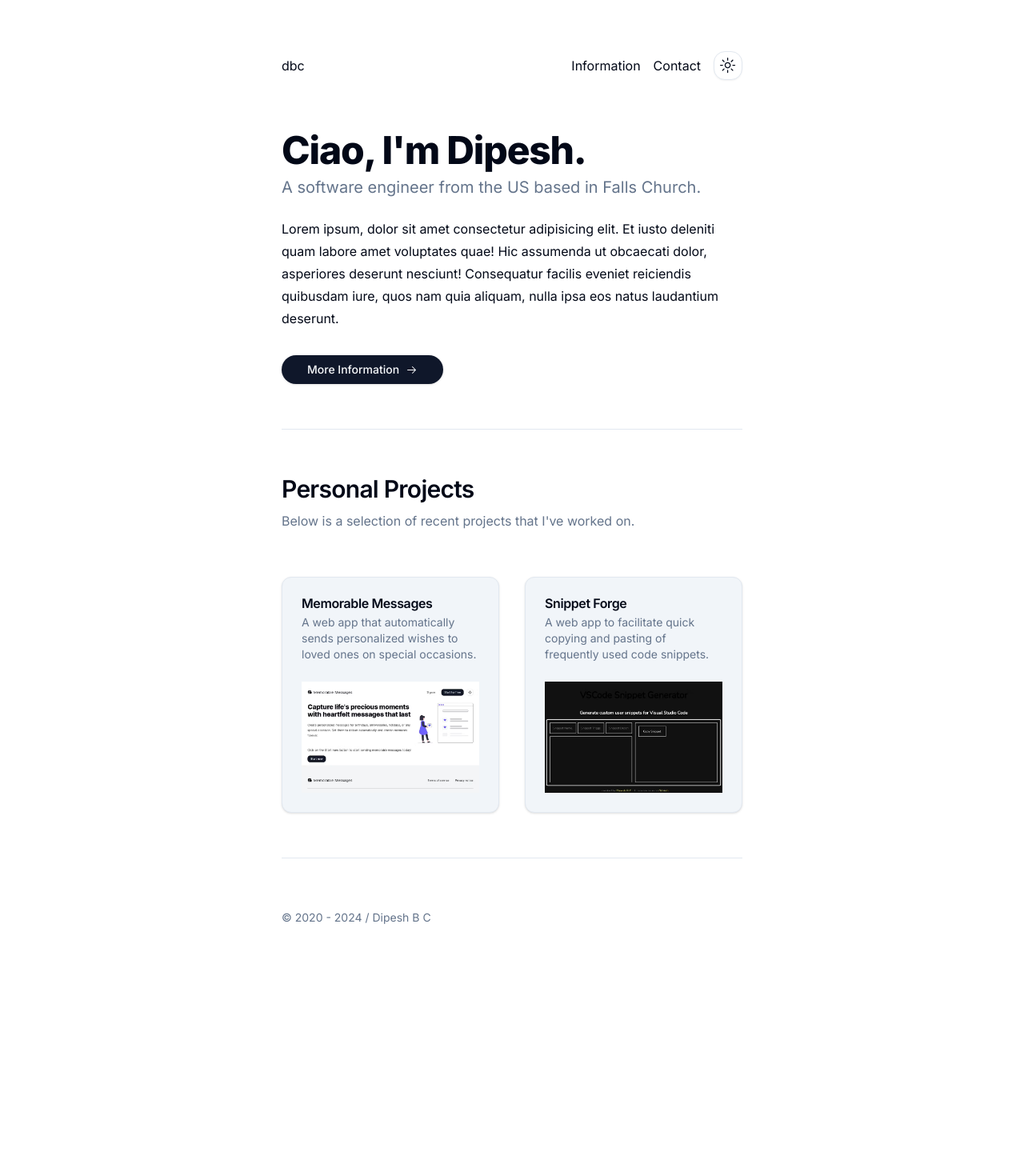
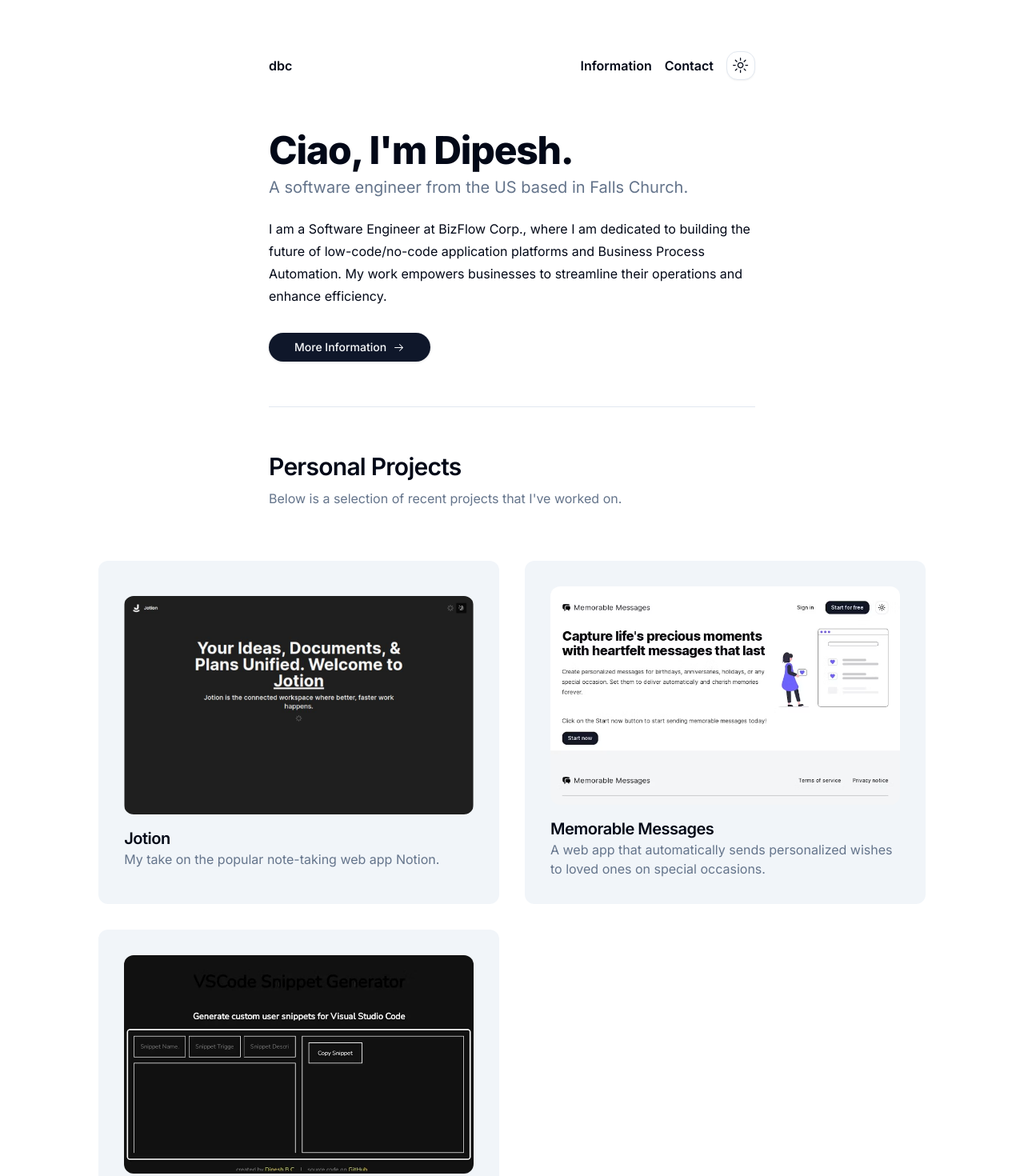
Before and after one commit to bcdipesh/www, a Next.js app: page / in a window 1280 px wide. Shown: the top 1470 px of the page at 80% size. Before the commit the page ends 1221 px from the top, so only its background shows below. Built offline with nearby package versions, Linux system fonts and the light colour scheme.

Commit message:
Add Contact page and update personal-projects styles

```diff
--- /dev/null
+++ b/app/contact/page.tsx
@@ -0,0 +1,68 @@
+import Link from "next/link";
+
+export default function ContactPage() {
+  return (
+    <section className="pb-14">
+      <h1 className="scroll-m-20 text-4xl font-extrabold tracking-tight lg:text-5xl border-b pb-6">
+        Contact
+      </h1>
+
+      <p className="leading-7 [&:not(:first-child)]:mt-6 mb-4">
+        If you'd like to get in touch, you can reach me using the following
+        methods. I am seeking a role in front end web development, ideally with
+        JavaScript (TypeScript) and React, where I can leverage my skills to
+        make a meaningful impact. If you're hiring, let's chat!
+      </p>
+
+      <div className="grid md:grid-cols-2 gap-6">
+        <section>
+          <h3 className="scroll-m-20 text-xl font-semibold tracking-tight">
+            Email
+          </h3>
+          <Link
+            href="mailto:bcdipeshwork@gmail.com"
+            className="text-sm text-muted-foreground"
+          >
+            bcdipeshwork@gmail.com
+          </Link>
+        </section>
+        <section>
+          <h3 className="scroll-m-20 text-xl font-semibold tracking-tight">
+            GitHub
+          </h3>
+          <Link
+            href="https://github.com/bcdipesh"
+            target="_blank"
+            className="text-sm text-muted-foreground"
+          >
+            git/bcdipesh
+          </Link>
+        </section>
+        <section>
+          <h3 className="scroll-m-20 text-xl font-semibold tracking-tight">
+            LinkedIn
+          </h3>
+          <Link
+            href="https://linkedin.com/in/dipeshbc"
+            target="_blank"
+            className="text-sm text-muted-foreground"
+          >
+            in/dipeshbc
+          </Link>
+        </section>
+        <section>
+          <h3 className="scroll-m-20 text-xl font-semibold tracking-tight">
+            X
+          </h3>
+          <Link
+            href="https://x.com/b_c_dipesh"
+            target="_blank"
+            className="text-sm text-muted-foreground"
+          >
+            @b_c_dipesh
+          </Link>
+        </section>
+      </div>
+    </section>
+  );
+}
--- a/app/layout.tsx
+++ b/app/layout.tsx
@@ -40,9 +40,9 @@ export default function RootLayout({
           enableSystem
           disableTransitionOnChange
         >
-          <div className="max-w-2xl lg:max-w-xl mx-auto flex flex-col min-h-dvh px-4 md:px-0 ">
+          <div className="container md:max-w-2xl flex flex-col min-h-dvh">
             <MainHeader />
-            <main className="flex-1">{children}</main>
+            <main className="flex-1 pb-16">{children}</main>
             <MainFooter />
           </div>
         </ThemeProvider>
--- a/app/page.tsx
+++ b/app/page.tsx
@@ -15,11 +15,10 @@ export default function HomePage() {
           A software engineer from the US based in Falls Church.
         </p>
         <p className="leading-7 [&:not(:first-child)]:mt-6">
-          Lorem ipsum, dolor sit amet consectetur adipisicing elit. Et iusto
-          deleniti quam labore amet voluptates quae! Hic assumenda ut obcaecati
-          dolor, asperiores deserunt nesciunt! Consequatur facilis eveniet
-          reiciendis quibusdam iure, quos nam quia aliquam, nulla ipsa eos natus
-          laudantium deserunt.
+          I am a Software Engineer at BizFlow Corp., where I am dedicated to
+          building the future of low-code/no-code application platforms and
+          Business Process Automation. My work empowers businesses to streamline
+          their operations and enhance efficiency.
         </p>
 
         <Button className="mt-8 px-8 rounded-full group" asChild>
--- a/components/main-footer.tsx
+++ b/components/main-footer.tsx
@@ -3,7 +3,7 @@ export default function MainFooter() {
 
   return (
     <footer>
-      <p className="text-sm text-muted-foreground py-16 border-t">
+      <p className="text-sm text-muted-foreground py-8 border-t">
         &copy; 2020 - {now.getFullYear()} / Dipesh B C
       </p>
     </footer>
--- a/components/main-header.tsx
+++ b/components/main-header.tsx
@@ -5,11 +5,17 @@ import { ModeToggle } from "@/components/mode-toggle";
 export default function MainHeader() {
   return (
     <header className="pt-8 md:pt-16 pb-16 flex justify-between items-center">
-      <Link href="/">dbc</Link>
+      <Link href="/" className="font-semibold">
+        dbc
+      </Link>
 
       <nav className="flex gap-4 items-center">
-        <Link href="/info">Information</Link>
-        <Link href="/contact">Contact</Link>
+        <Link href="/info" className="font-semibold">
+          Information
+        </Link>
+        <Link href="/contact" className="font-semibold">
+          Contact
+        </Link>
         <ModeToggle />
       </nav>
     </header>
--- a/components/personal-projects.tsx
+++ b/components/personal-projects.tsx
@@ -1,13 +1,5 @@
 import Image from "next/image";
 import Link from "next/link";
-
-import {
-  Card,
-  CardContent,
-  CardDescription,
-  CardHeader,
-  CardTitle,
-} from "@/components/ui/card";
 
 const projects: {
   href: string;
@@ -16,15 +8,21 @@ const projects: {
   image: string;
 }[] = [
   {
+    title: "Jotion",
+    href: "https://note-taking-app-tan.vercel.app/",
+    description: "My take on the popular note-taking web app Notion.",
+    image: "/jotion.png",
+  },
+  {
     title: "Memorable Messages",
-    href: "https://github.com/bcdipesh/memorable-messages",
+    href: "https://nextmemorablemessages.netlify.app/",
     description:
       "A web app that automatically sends personalized wishes to loved ones on special occasions.",
     image: "/memorable_messages.png",
   },
   {
     title: "Snippet Forge",
-    href: "https://github.com/bcdipesh/snippet-forge",
+    href: "https://snippet-forge.netlify.app/",
     description:
       "A web app to facilitate quick copying and pasting of frequently used code snippets.",
     image: "/snippet-forge.png",
@@ -33,7 +31,7 @@ const projects: {
 
 export default function PersonalProjects() {
   return (
-    <section className="pb-14">
+    <section className="pb-16">
       <h2 className="scroll-m-20 text-3xl font-semibold tracking-tight first:mt-0">
         Personal Projects
       </h2>
@@ -41,26 +39,26 @@ export default function PersonalProjects() {
         Below is a selection of recent projects that I&apos;ve worked on.
       </p>
 
-      <div className="grid md:grid-cols-2 gap-8 mt-14">
-        {projects.map((project, index) => (
-          <Link href={project.href} key={index}>
-            <Card className="bg-secondary">
-              <CardHeader>
-                <CardTitle>{project.title}</CardTitle>
-                <CardDescription className="">
-                  {project.description}
-                </CardDescription>
-              </CardHeader>
-
-              <CardContent>
-                <Image
-                  width={800}
-                  height={400}
-                  src={project.image}
-                  alt={project.title}
-                />
-              </CardContent>
-            </Card>
+      <div className="lg:w-[170%] lg:-ml-[35%] grid grid-cols-1 md:grid-cols-2 grid-flow-dense gap-8 mt-16">
+        {projects.map((project) => (
+          <Link
+            href={project.href}
+            key={project.title}
+            className="flex flex-col justify-center bg-secondary hover:bg-slate-200/70 transition-colors rounded-xl p-8"
+          >
+            <div className="relative rounded-xl mb-4 shadow-project">
+              <Image
+                width={450}
+                height={240}
+                src={project.image}
+                alt={project.title}
+                className="rounded-xl bg-cover"
+              />
+            </div>
+            <h3 className="font-semibold tracking-tight text-xl">
+              {project.title}
+            </h3>
+            <p className="text-muted-foreground">{project.description}</p>
           </Link>
         ))}
       </div>
```
Also changed, not shown: public/jotion.png (added).
